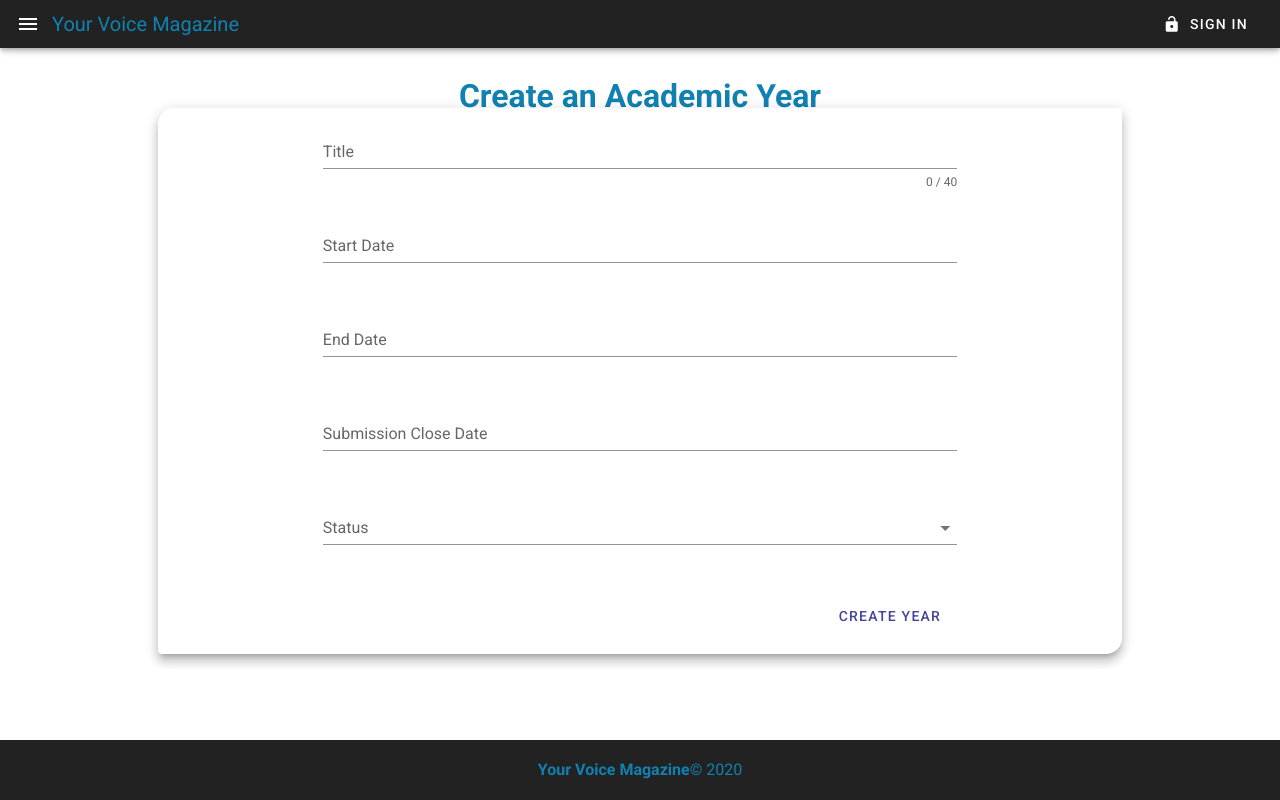
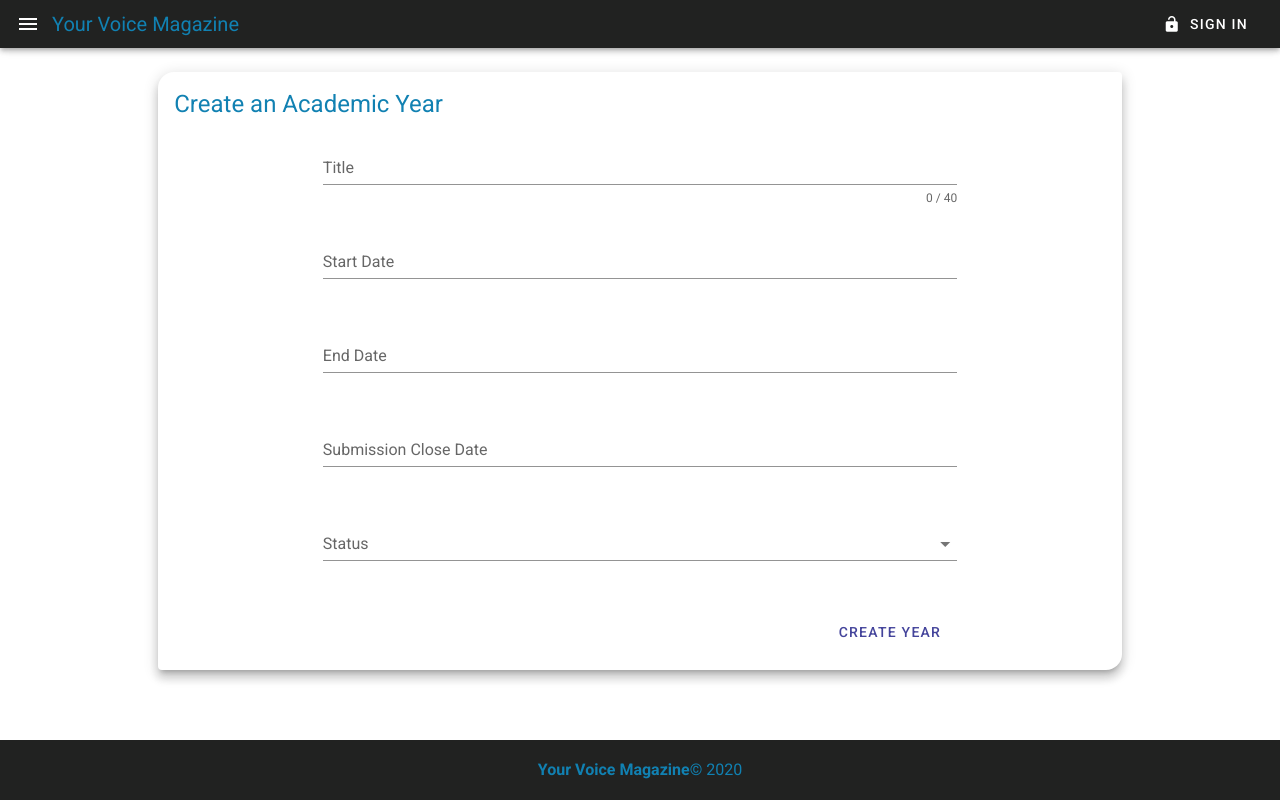
Before and after one commit to EWSD2/your-voice-client, a Nuxt app: page /Years/add in a window 1280 px wide. Built offline with nearby package versions, Linux system fonts and the light colour scheme.

Commit message:
Shift title to card

```diff
--- a/pages/Years/add.vue
+++ b/pages/Years/add.vue
@@ -6,16 +6,16 @@
         md="10"
         offset-md="1"
       >
-        <h1 class="secondary--text">
-          Create an Academic Year
-        </h1>
         <v-card
           sm="12"
           md="8"
-          offset-md="8"
+          offset-md="2"
           shaped
           elevation="8"
         >
+          <v-card-title class="headline secondary--text">
+            Create an Academic Year
+          </v-card-title>
           <v-form
             ref="form"
             v-model="isFormValid"
```
